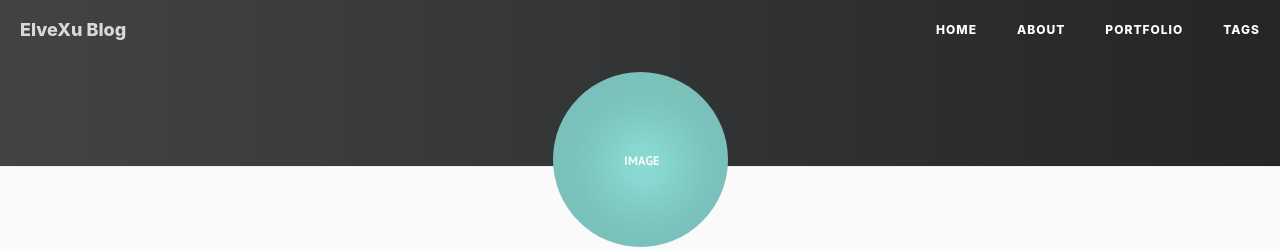
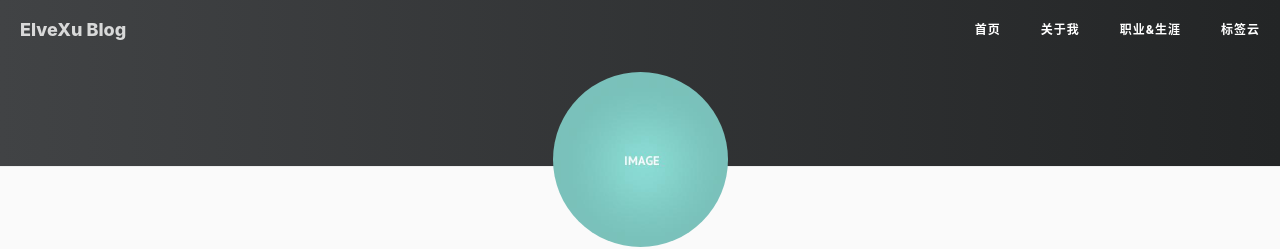
Before and after one commit to misselvexu/misselvexu.github.io, a Jekyll site: the page built from portfolio/index.html, in a window 1280 px wide and 900 px high. Shown: the top 249 px of the window. Built offline with Jekyll 4.4.1, drawn with Linux system fonts in a browser that asks for light colours; nearby versions of some CDN libraries; comment, search, counter and statistics services are not loaded.

Commit message:
change nav english lang to chinese

```diff
--- a/_includes/head.html
+++ b/_includes/head.html
@@ -47,6 +47,6 @@
         <script src="https://oss.maxcdn.com/libs/respond.js/1.4.2/respond.min.js"></script>
     <![endif]-->
 
-    <!-- ga & ba script hoook -->
+    <!-- ga & ba script hook -->
     <script></script>
 </head>
--- a/_includes/nav.html
+++ b/_includes/nav.html
@@ -13,11 +13,11 @@
         </div>
 
         <!-- Collect the nav links, forms, and other content for toggling -->
-        <div id="huxblog_navbar">
+        <div id="_blog_navbar">
             <div class="navbar-collapse">
                 <ul class="nav navbar-nav navbar-right">
                     <li>
-                        <a href="{{ site.baseurl }}/">Home</a>
+                        <a href="{{ site.baseurl }}/">首页</a>
                     </li>
                     {% for page in site.pages %}{% if page.title %}
                     <li>
--- a/about.html
+++ b/about.html
@@ -1,6 +1,6 @@
 ---
 layout: page
-title: "About"
+title: 关于我
 description: "Hey, this is ElveXu."
 header-img: "img/about-bg.jpg"
 ---
--- a/portfolio/index.html
+++ b/portfolio/index.html
@@ -1,5 +1,5 @@
 ---
-title: Portfolio
+title: 职业&生涯
 layout: default
 ---
 
@@ -121,23 +121,6 @@ layout: default
 						</div>
 					</li>
 
-
-
-					{% if site.duoshuo_username %}
-					<li>
-						<div class="cbp_tmlabel">
-			                <!-- 多说评论框 start -->
-			                <div class="comment">
-			                    <div class="ds-thread"
-									data-thread-key="{{site.duoshuo_username}}/portfolio"
-			                        data-title="{{page.title}}"
-			                        data-url="{{site.url}}{{site.baseurl}}{{page.url}}" >
-			                    </div>
-			                </div>
-			                <!-- 多说评论框 end -->
-						</div>
-					</li>
-					{% endif %}
 				</ul>
 			</div>
 		</div>
--- a/tags.html
+++ b/tags.html
@@ -1,7 +1,7 @@
 ---
-title: Tags
+title: 标签云
 layout: default
-description: keep hungry keep foolish
+description: Work hand and day day up ~
 header-img: "img/tag-bg.jpg"
 ---
 
```
Also changed, not shown: other parts of _includes/nav.html (+1 -1 lines), pwa/manifest.json.
